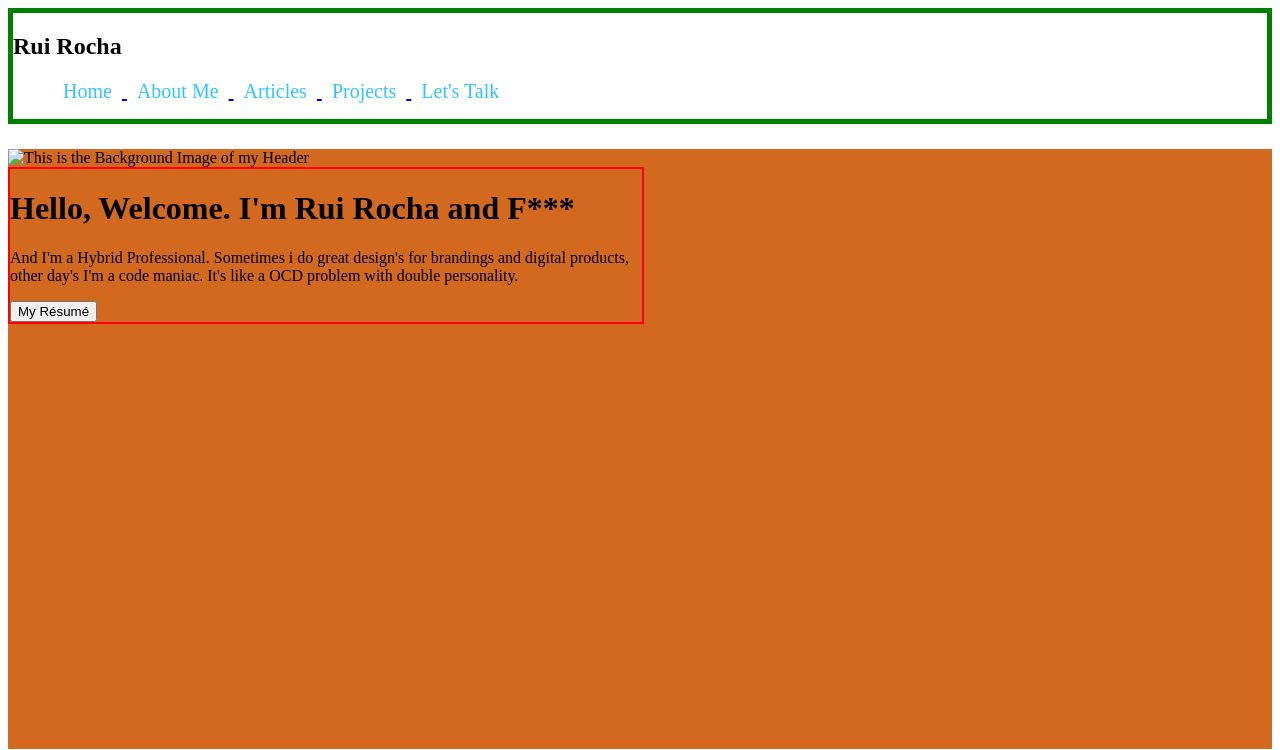
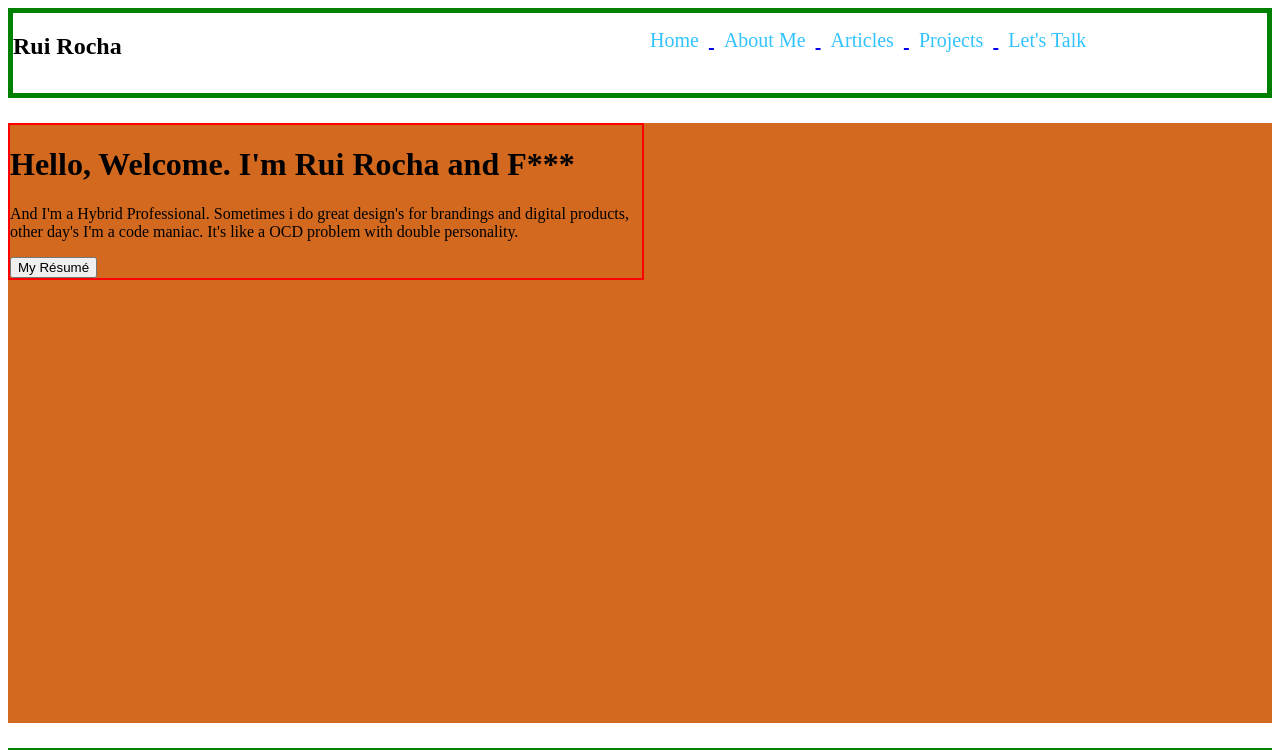
Before and after one commit to rmvrocha/IH_Coding-Week_Project, a plain HTML site: page index_2.html in a window 1280 px wide. Shown: the top 750 px of the page. Drawn offline with Linux system fonts and the light colour scheme.

Commit message:
REmove image Tag
because i want it

```diff
--- a/css/styleMidFi.css
+++ b/css/styleMidFi.css
@@ -8,8 +8,22 @@ a{
     text-decoration: none;
 }
 
+nav{
+    height: 80px;
+}
 /* NAV CSS*/
+#logo-name{
+    /* width: 50%; */
+    float:left;
+    /* display: inline-block */
+}
 
+.top-menu{
+    width: 50%;
+    float: right;
+    padding: 0px;
+    /* display: inline-block */
+}
 .top-menu a{
     text-decoration: underline;
     font-size: 20px;
--- a/index_2.html
+++ b/index_2.html
@@ -12,7 +12,7 @@
 <body>
         <!--NAV BAR -->
     <nav class="border">
-        <div>
+        <div id="logo-name">
             <h1>Rui Rocha</h1>
         </div>
 
@@ -39,7 +39,6 @@
 
     <header class="bg">
 
-            <img src="" alt="This is the Background Image of my Header" />
             <div class="left_block">
                 <!-- Left Block Text-->
                 <h1>
```
Also changed, not shown: images/header-image.jpeg (added).
